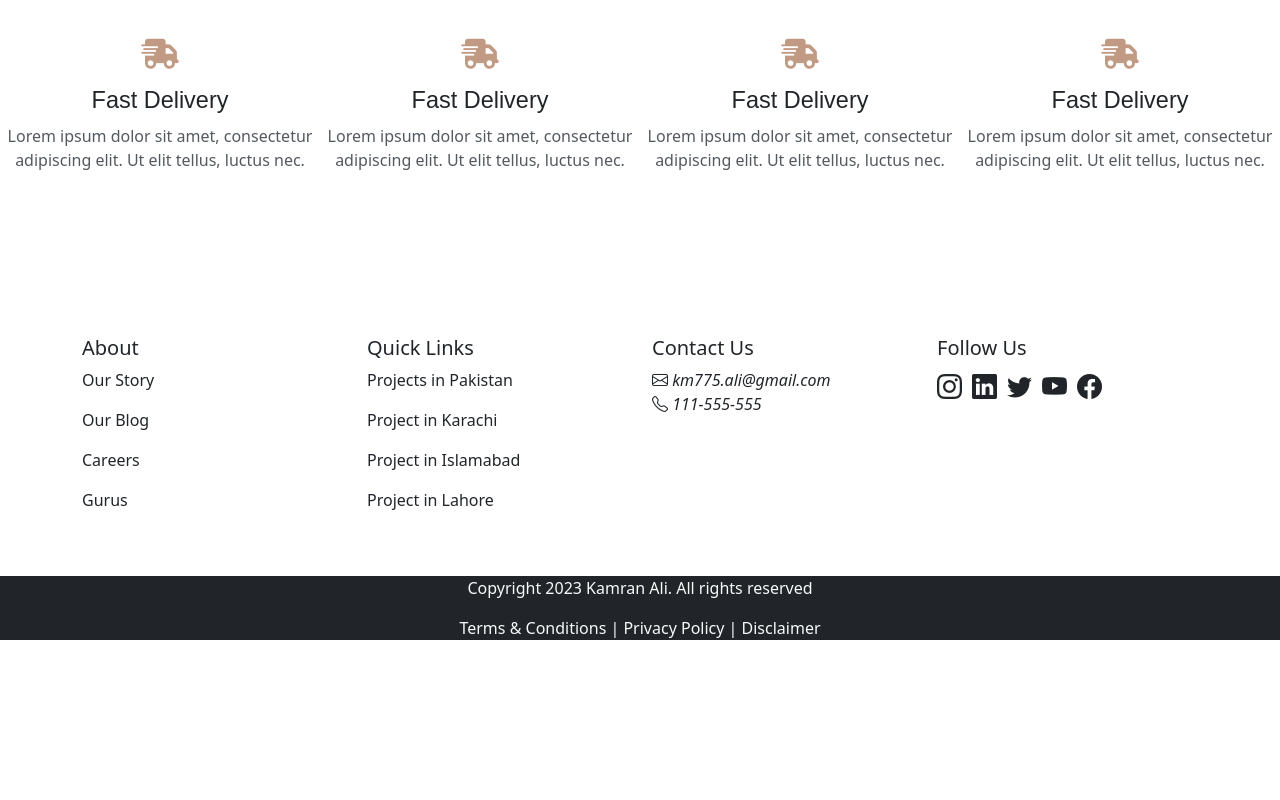
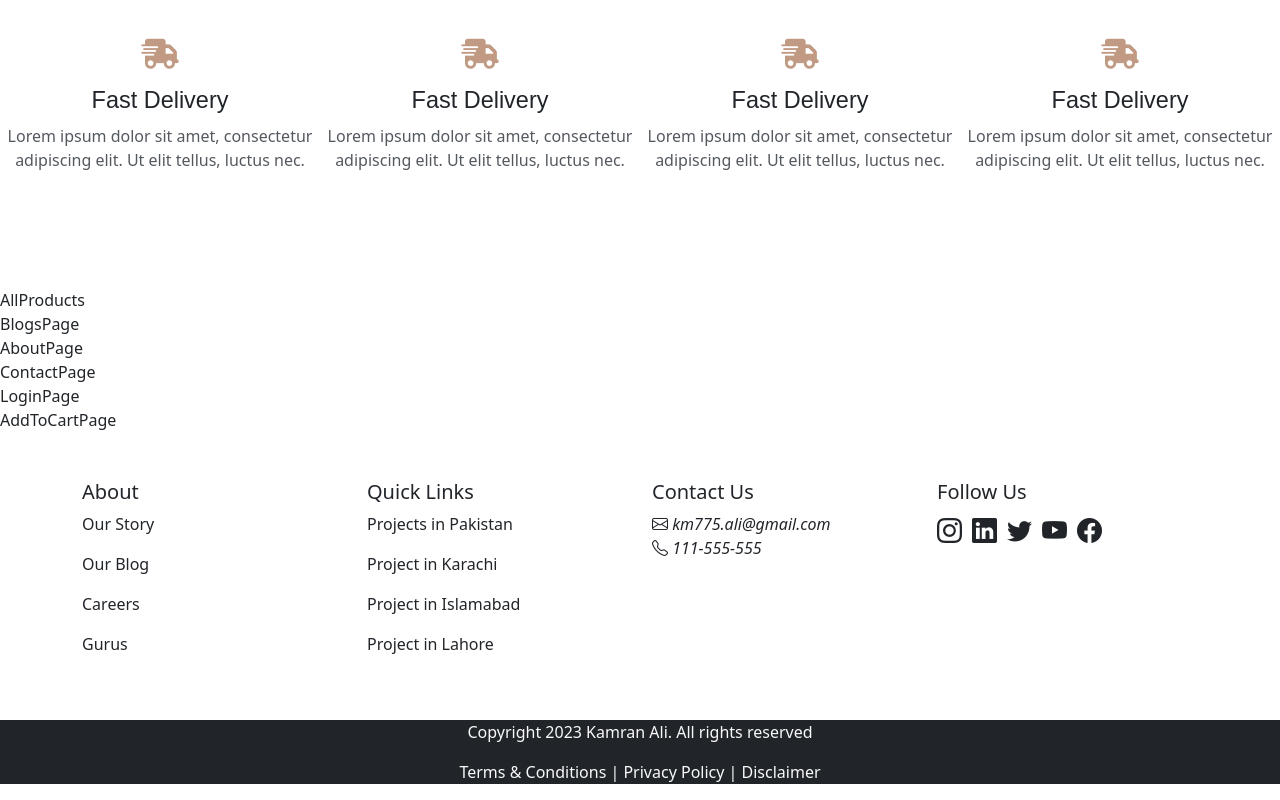
Before and after one commit to kamranalig/Ecommrace_Project, a React (Create React App) app: page /about in a window 1280 px wide. Shown: the part 2408-3208 px from the top of the page. Before the commit the page ends 3064 px from the top, so only its background shows below. Built offline with nearby package versions, Linux system fonts and the light colour scheme.

Commit message:
Make All Pages component

```diff
--- a/src/App.js
+++ b/src/App.js
@@ -1,13 +1,25 @@
 import 'bootstrap-icons/font/bootstrap-icons.css';
 import AppNavbar from './commonComponent/Navbar/Navbar';
 import HomePage from './Pages/landing page/HomePage';
+import AllProducts from "./Pages/products/AllProducts";
+import BlogsPage from "./Pages/blogs/BlogsPage";
+import AboutPage from  "./Pages/about/AboutPage"
+import ContactPage from "./Pages/contact/ContactPage";
+import LoginPage from "./Pages/auth/LoginPage";
+import AddToCartPage from "./Pages/addToCart/AddToCartPage";
 import Footer from './commonComponent/Footer/Footer';
 
 function App() {
   return (
     <>
       <AppNavbar />
-      <HomePage/>
+       <HomePage/>
+       <AllProducts/>
+       <BlogsPage/>
+       <AboutPage/>
+       <ContactPage/>
+       <LoginPage/>
+       <AddToCartPage/>
       <Footer/>
     </>
   );
--- /dev/null
+++ b/src/Pages/about/AboutPage.jsx
@@ -0,0 +1,9 @@
+import React from 'react';
+
+const AboutPage = () => {
+  return (
+    <div>AboutPage</div>
+  )
+}
+
+export default AboutPage;
--- /dev/null
+++ b/src/Pages/addToCart/AddToCartPage.jsx
@@ -0,0 +1,9 @@
+import React from 'react';
+
+const AddToCartPage = () => {
+  return (
+    <div>AddToCartPage</div>
+  )
+}
+
+export default AddToCartPage;
--- /dev/null
+++ b/src/Pages/auth/LoginPage.jsx
@@ -0,0 +1,9 @@
+import React from 'react';
+
+const LoginPage = () => {
+  return (
+    <div>LoginPage</div>
+  )
+}
+
+export default LoginPage;
--- /dev/null
+++ b/src/Pages/blogs/BlogsPage.jsx
@@ -0,0 +1,9 @@
+import React from 'react';
+
+const BlogsPage = () => {
+  return (
+    <div>BlogsPage</div>
+  )
+}
+
+export default BlogsPage;
--- /dev/null
+++ b/src/Pages/contact/ContactPage.jsx
@@ -0,0 +1,9 @@
+import React from 'react';
+
+const ContactPage = () => {
+  return (
+    <div>ContactPage</div>
+  )
+}
+
+export default ContactPage;
--- /dev/null
+++ b/src/Pages/products/AllProducts.jsx
@@ -0,0 +1,9 @@
+import React from 'react';
+
+const AllProducts = () => {
+  return (
+    <div>AllProducts</div>
+  )
+}
+
+export default AllProducts;
```
Also changed, not shown: src/Pages/detailPage/DetailPage.jsx (added, +9 -0 lines).
